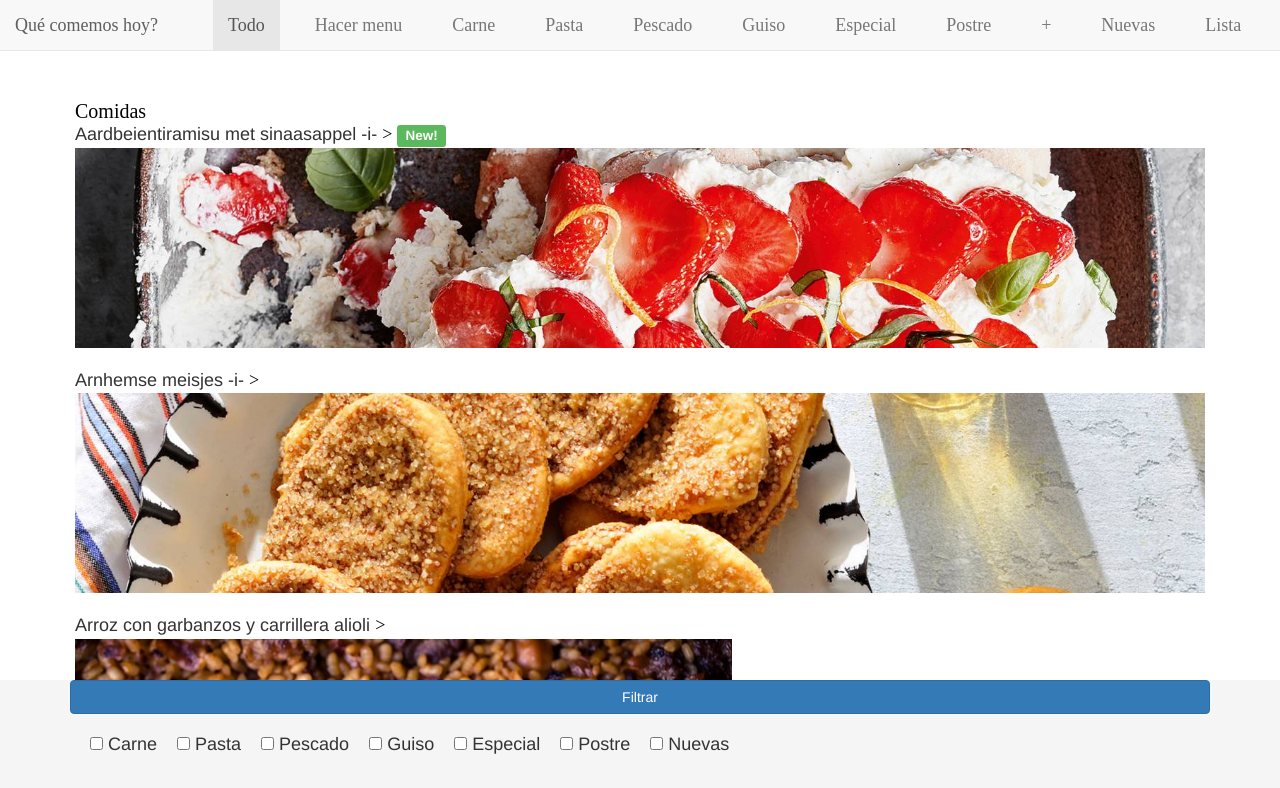
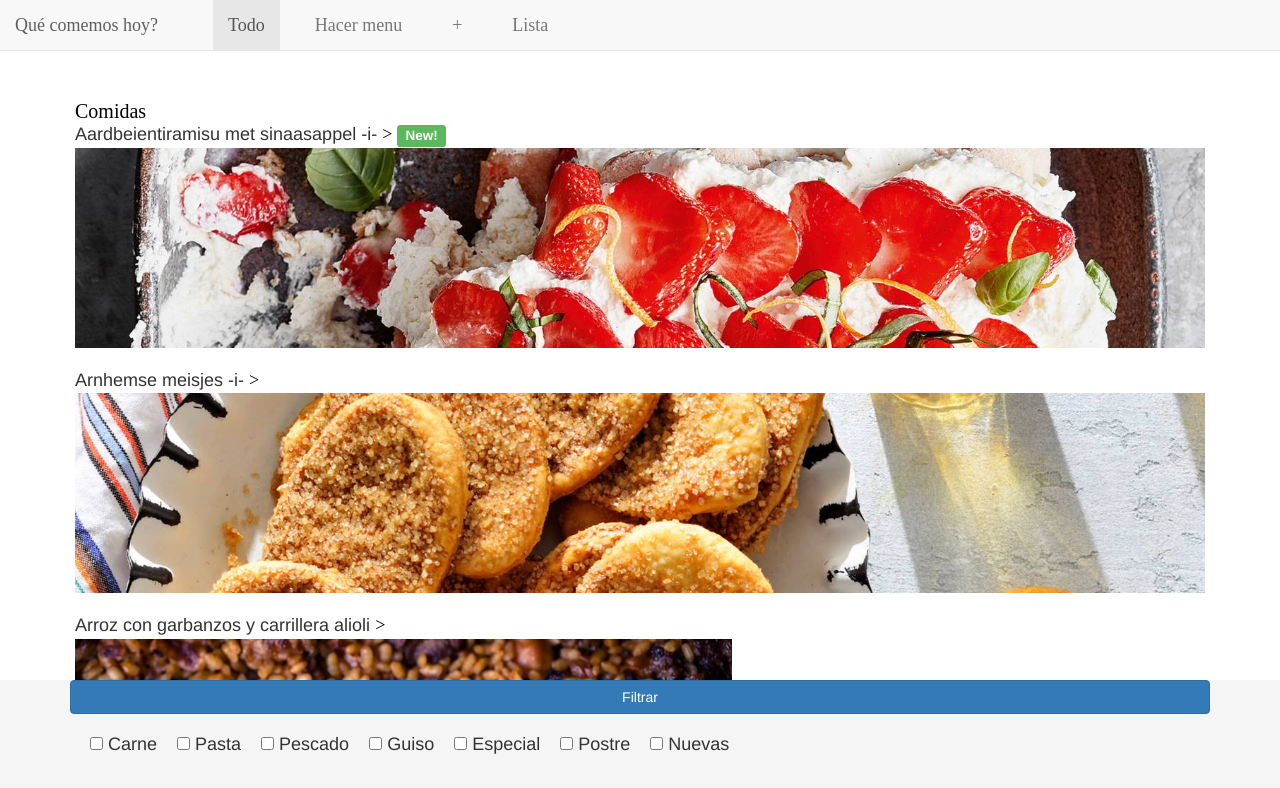
Before and after one commit to killoncio/hoy_comemos_django, a Django app: page / in a window 1280 px wide. Shown: the top 788 px of the page. Run offline with Django 3.2, Linux system fonts and the light colour scheme; data comes from the database, SQL or seed files in the repository; some libraries are stand-ins or nearby versions.

Commit message:
removed filters from main menu, forgot to do it in previous commit

```diff
--- a/hoy_comemos_django/templates/app/base.html
+++ b/hoy_comemos_django/templates/app/base.html
@@ -53,14 +53,7 @@ The data-spy and data-target are part of the built-in Bootstrap scrollspy functi
       <ul class="nav navbar-nav" id="type_selector">
 		<li role="presentation" class="active"><a href="#" data-type="todo">Todo</a></li>
 		<li role="presentation"><a href="#" data-type="weekly_menu">Hacer menu</a></li>
-		<li role="presentation"><a href="#" data-type="carne">Carne</a></li>
-		<li role="presentation"><a href="#" data-type="pasta">Pasta</a></li>
-		<li role="presentation"><a href="#" data-type="pescado">Pescado</a></li>
-		<li role="presentation"><a href="#" data-type="guiso">Guiso</a></li>
-		<li role="presentation"><a href="#" data-type="especial">Especial</a></li>
-		<li role="presentation"><a href="#" data-type="postre">Postre</a></li>
 		<li role="presentation"><a href={% url 'app:add_meal' %}> + </a></li>
-		<li role="presentation"><a href="#" data-type="new"> Nuevas </a></li>
 		<li role="presentation"><a href="#" data-type="lista">Lista</a></li>
       </ul>
     </div><!-- /.navbar-collapse -->
```
